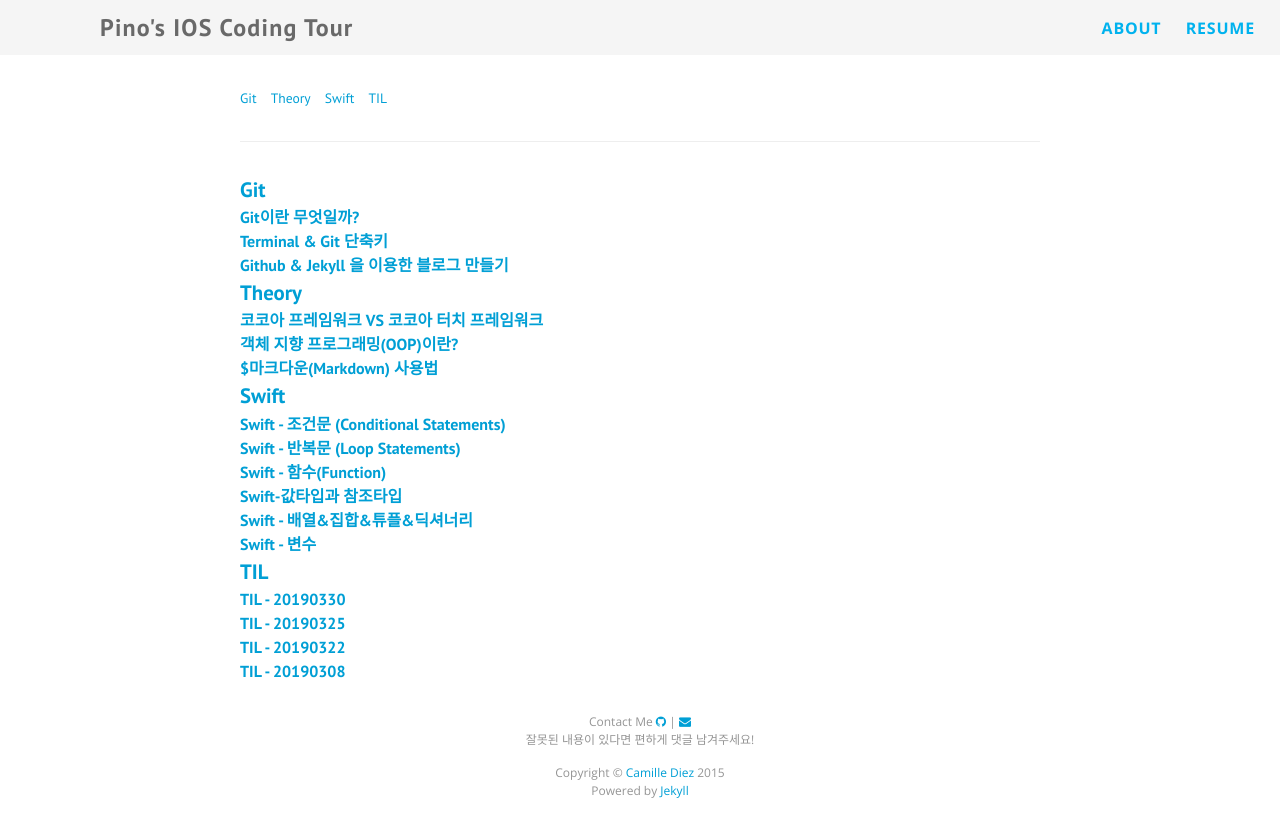
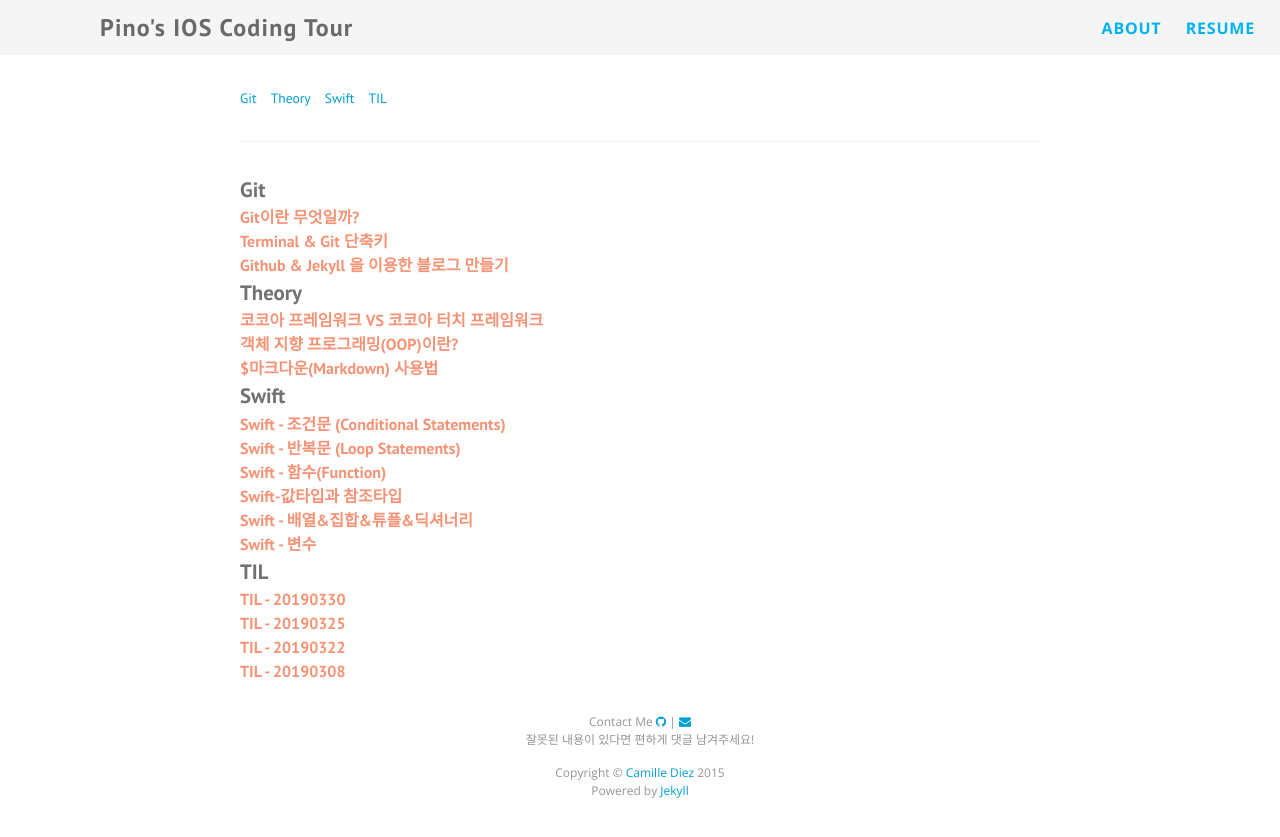
Before and after one commit to 92pino/backup, a Jekyll site: the page built from index.html, in a window 1280 px wide. Shown: the top 837 px of the page. Built offline with Jekyll 4.4.1, drawn with Linux system fonts in a browser that asks for light colours; nearby versions of some CDN libraries; some web fonts are replaced.

Commit message:
tag color change

```diff
--- a/_sass/_base.scss
+++ b/_sass/_base.scss
@@ -188,11 +188,13 @@
 
 .wrapper {max-width:800px;}
 .trigger .page-link:first-child {display:none;}
-.home .tag-cloud {padding-bottom:2rem; margin-bottom:2rem; border-bottom:1px solid #eee; margin-left:0;}
-.home .tag-cloud span {font-size: 85%  !important;}
+.tag-cloud {padding-bottom:2rem; margin-bottom:2rem; border-bottom:1px solid #eee; margin-left:0;}
+.tag-cloud span {font-size: 85%  !important;}
 .post h2 {margin:2em 0 1em 0;}
 h2{color: #ec4c6a;}
 h3 {color: #009fd5;}
+#archives h3 {color:#1818189c;}
+#archives h4 a {color:#ef5e33ab;}
 code.highlighter-rouge {background-color: rgba(27,31,35,.05); border-radius: 3px; font-size: 85%; margin: 0; padding: .2em .4em;}
 .site-header .logo_tit {position:absolute; top:50%; left:100px; margin-top:-18px; font-size:24px; font-weight: 700 !important; line-height: 1.5; letter-spacing: 0.05em; color:dimgray;}
 @media all and (max-width: 880px){
```
